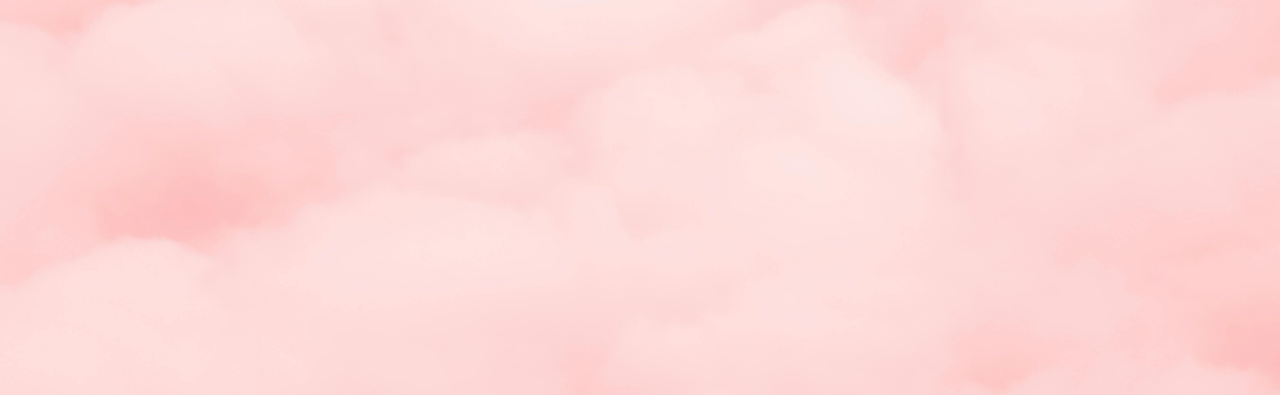
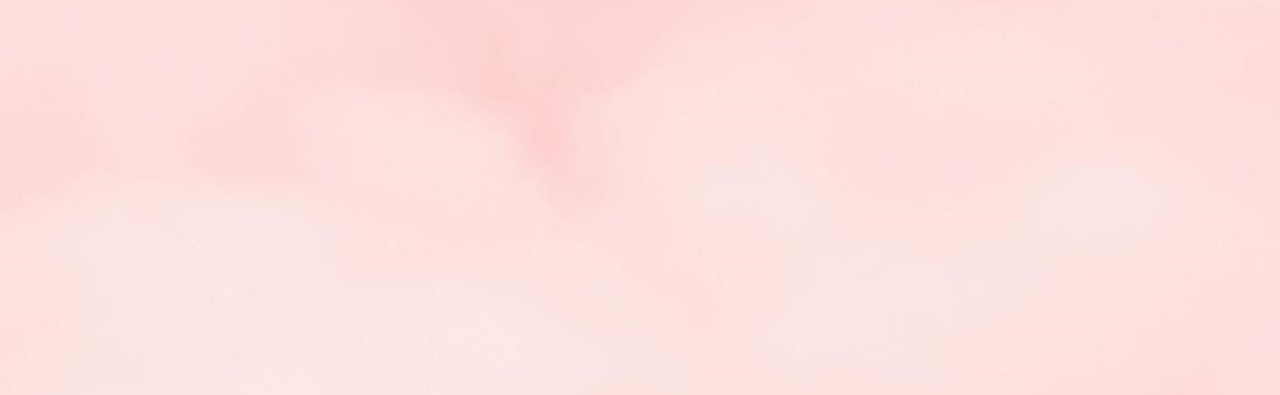
Before and after one commit to phub2306573/happybirthdaykaleo, a website: page index.html in a window 1280 px wide. Shown: the part 405-800 px from the top of the page. Drawn offline with nearby package versions, Linux system fonts and the light colour scheme.

Commit message:
Update style.css

```diff
--- a/style/style.css
+++ b/style/style.css
@@ -5,7 +5,7 @@ html {
 body {
   margin: 0;
   font-family: "Work Sans", sans-serif;
-  background-image: url('../img/pexels-mdsnmdsnmdsn-1831234.jpg'); /* Đường dẫn đến ảnh */
+  background-image: url('../img/pexels-mdsnmdsnmdsn-1831234-1.jpg'); /* Đường dẫn đến ảnh */
     background-size: cover; /* Ảnh bao phủ toàn bộ màn hình */
     background-repeat: no-repeat; /* Không lặp lại ảnh */
     background-attachment: fixed; /* Ảnh cố định khi cuộn trang */
```
